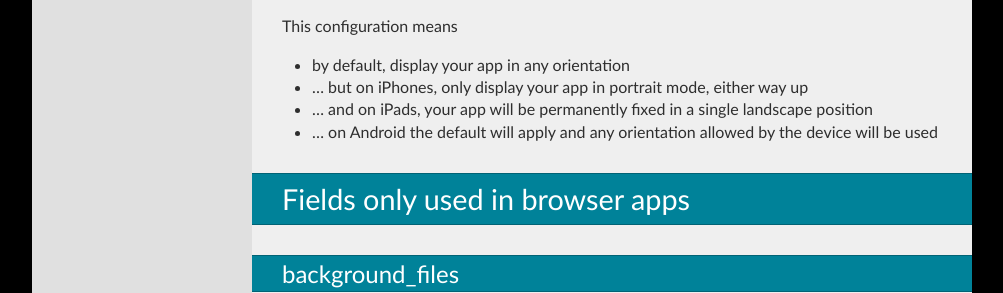
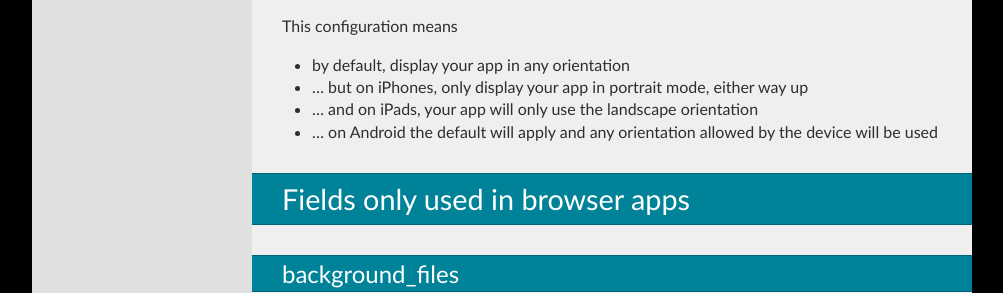
Before and after one commit to trigger-corp/Forge-Documentation, a Sphinx documentation site: the page built from source/config.rst, in a window 1280 px wide and 900 px high, scrolled down 3750 px. Shown: the part 161-454 px from the top of the window, without its empty margins (138-1141 px from the left). Built offline with Sphinx 7.4.7, drawn with Linux system fonts in a browser that asks for light colours.

Commit message:
fix orientation docs

```diff
--- a/source/config.rst
+++ b/source/config.rst
@@ -203,7 +203,7 @@ This configuration means
 
 * by default, display your app in any orientation
 * ... but on iPhones, only display your app in portrait mode, either way up
-* ... and on iPads, your app will be permanently fixed in a single landscape position
+* ... and on iPads, your app will only use the landscape orientation
 * ... on Android the default will apply and any orientation allowed by the device will be used
 
 Fields only used in browser apps
```
